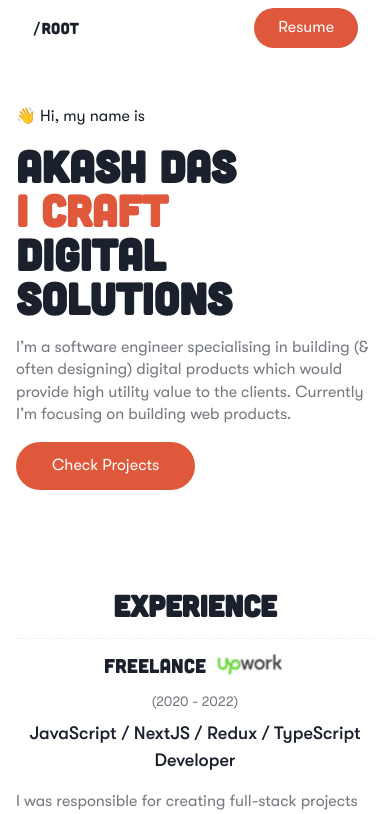
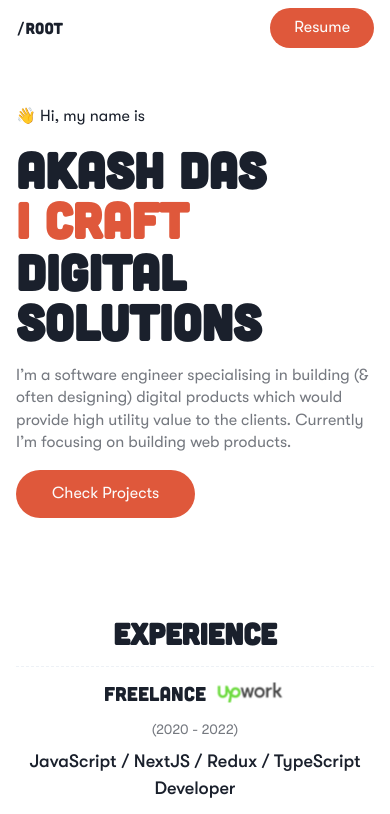
Before and after one commit to AkashSDas/portfolio, a Next.js app: page / in a window 390 px wide. Shown: the top 814 px of the page. Built offline with nearby package versions, Linux system fonts and the light colour scheme.

Commit message:
fix responsiveness

```diff
--- a/src/components/articles.tsx
+++ b/src/components/articles.tsx
@@ -96,12 +96,12 @@ export default function Articles() {
         target="_blank"
         href={article.src}
         rel="noreferrer"
-        w={{ base: "full", md: pxToRem(420) }}
+        w={{ base: pxToRem(420) }}
       >
         <VStack gap={pxToRem(8)} role="group">
           <Box
             position="relative"
-            w={{ base: "full", md: pxToRem(420) }}
+            w={{ base: pxToRem(420) }}
             h={pxToRem(220.5)}
             transition="all 0.3s ease-in-out"
             _groupHover={{ transform: "scale(0.98)" }}
--- a/src/components/hero.tsx
+++ b/src/components/hero.tsx
@@ -18,7 +18,7 @@ export default function Hero() {
 
         <VStack gap={0} alignItems="start">
           <Heading
-            fontSize={{ base: pxToRem(44), sm: pxToRem(60) }}
+            fontSize={{ base: pxToRem(50), sm: pxToRem(60) }}
             lineHeight={"100%"}
           >
             Akash Das
@@ -26,15 +26,18 @@ export default function Hero() {
 
           <Box gap={pxToRem(8)} mt={`0 !important`}>
             <Heading
-              fontSize={{ base: pxToRem(44), sm: pxToRem(60) }}
+              fontSize={{ base: pxToRem(50), sm: pxToRem(60) }}
               color="b.primary"
               lineHeight={"100%"}
+              display="inline-block"
+              mr={pxToRem(8)}
             >
               I Craft
             </Heading>
             <Heading
               lineHeight={"100%"}
-              fontSize={{ base: pxToRem(44), sm: pxToRem(60) }}
+              fontSize={{ base: pxToRem(50), sm: pxToRem(60) }}
+              display="inline-block"
             >
               Digital Solutions
             </Heading>
--- a/src/components/navbar.tsx
+++ b/src/components/navbar.tsx
@@ -14,7 +14,7 @@ export default function Navbar() {
       justifyContent="space-between"
       gap={pxToRem(8)}
       h={pxToRem(56)}
-      px={pxToRem(32)}
+      px={{ base: pxToRem(16), md: pxToRem(32) }}
       as="nav"
     >
       <Text fontFamily="heading">/Root</Text>
```
